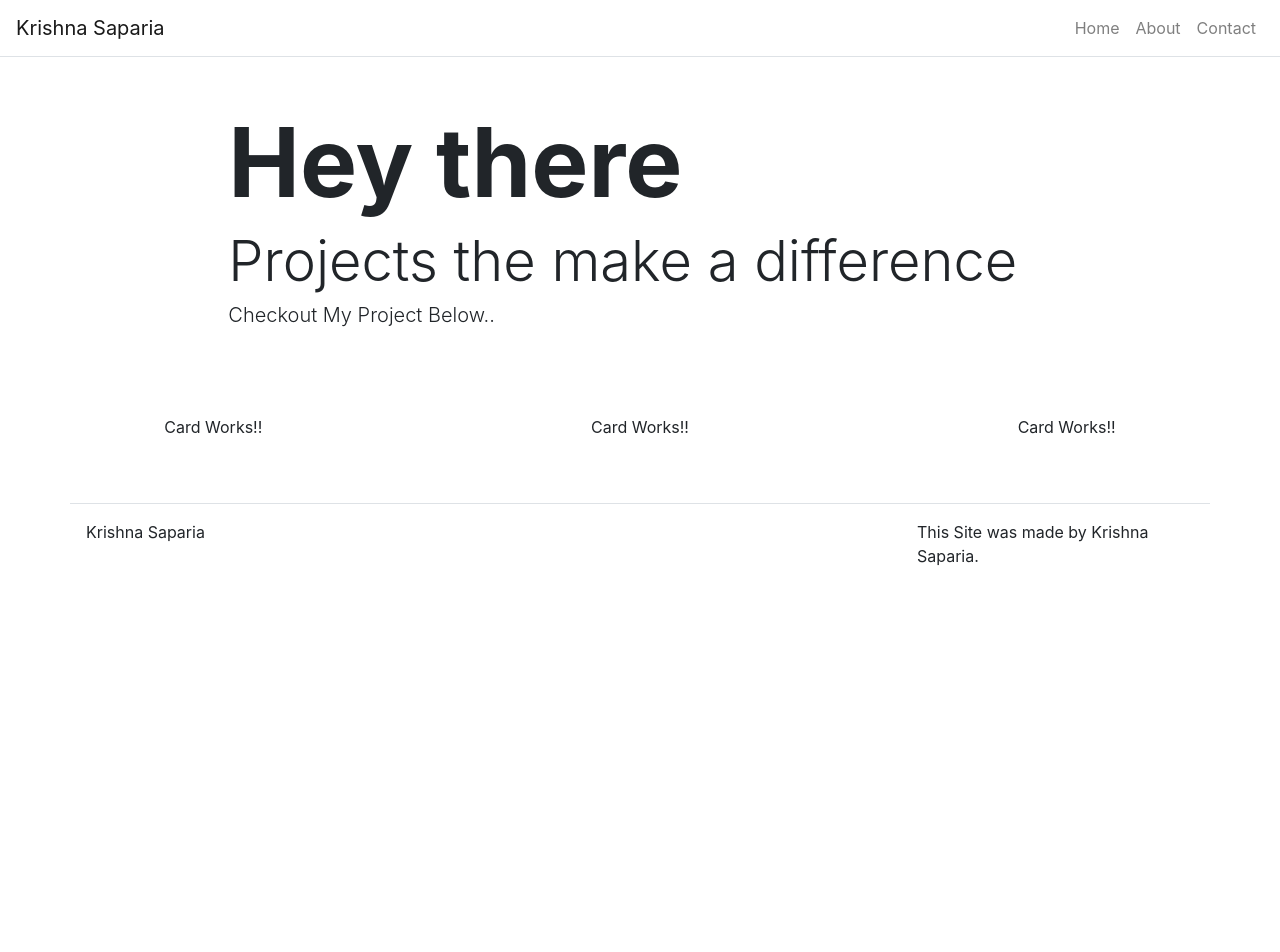
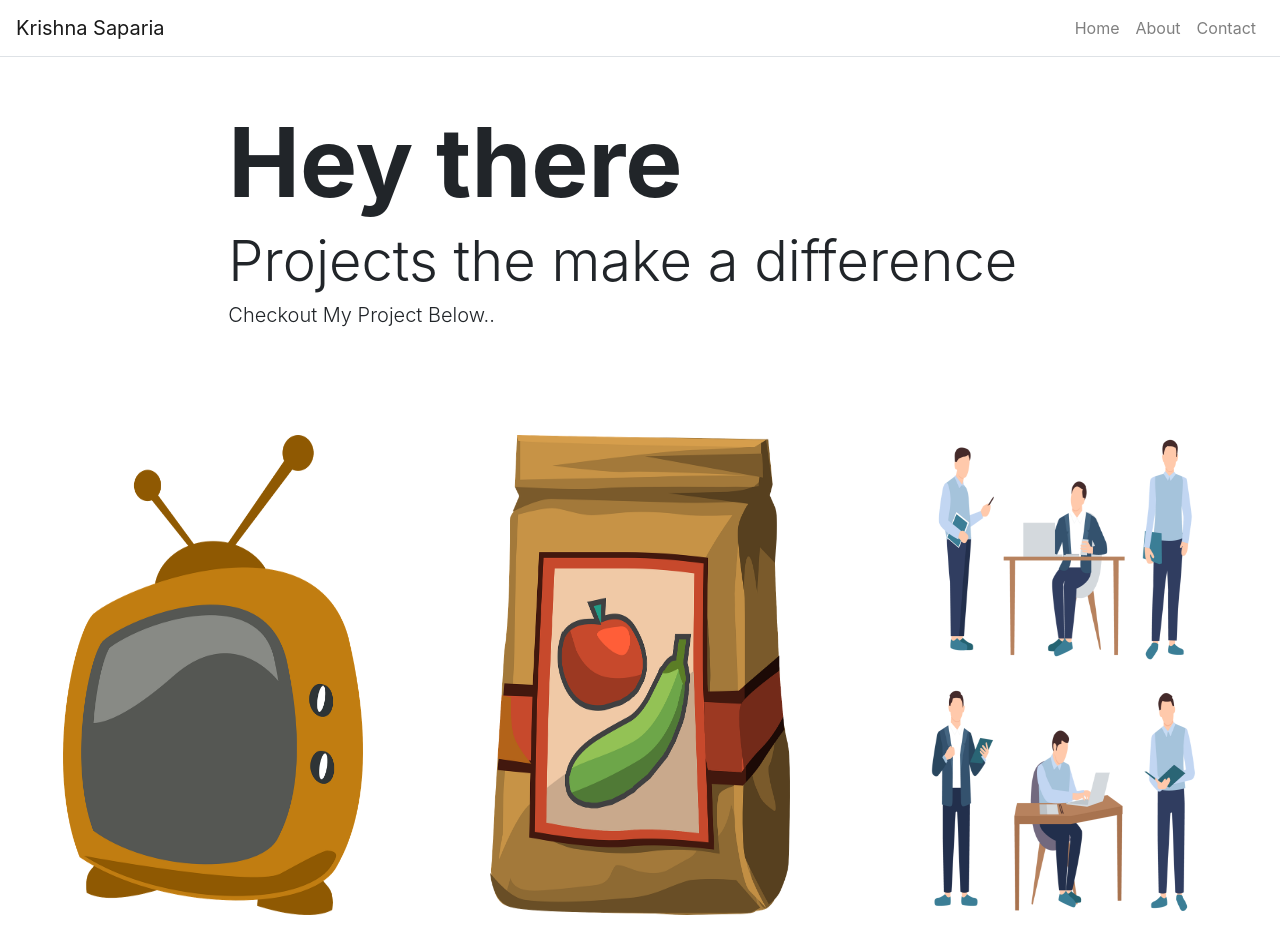
Before and after one commit to krishna-saparia/React-Portfolio, a React (Create React App) app: page / in a window 1280 px wide. Shown: the top 952 px of the page. Before the commit the page ends 800 px from the top, so only its background shows below. Built offline with nearby package versions, Linux system fonts and the light colour scheme.

Commit message:
Add project cards with image , view and title.

```diff
--- a/src/components/Card.js
+++ b/src/components/Card.js
@@ -1,8 +1,13 @@
 import React from 'react';
 
-function Card() {
+import CardInfo from './CardInfo';
+
+function Card(props) {
     return(
-        <p> Card Works!!</p>
+        <div className = "d-inline-block g-card" onClick={(e) => props.click(props.item)}>
+            <img className="g-card-image" src={props.item.imgSrc} alt={props.item.imgSrc} />
+            { props.item.selected && <CardInfo title = {props.item.title} subTitle = {props.item.subTitle} link = {props.item.link} />}
+        </div>
     )
 }
 
--- a/src/components/CardInfo.js
+++ b/src/components/CardInfo.js
@@ -0,0 +1,17 @@
+import React from 'react';
+import { useSpring , animated } from 'react-spring';
+
+function CardInfo(props){
+
+const style = useSpring({opacity: 1, from: {opacity: 0}});
+
+    return(
+        <animated.div className = "g-card-info" style={style}>
+            <p className = "g-card-title">{ props.title }</p>
+            <p className = "g-card-sub-title"> { props.subTitle }</p>
+            <a href = {props.link} target="_blank" rel="noopener noreferrer"> View </a>
+        </animated.div>
+    );
+}
+
+export default CardInfo;
--- a/src/components/Carousel.js
+++ b/src/components/Carousel.js
@@ -43,11 +43,18 @@
     }
 
     handlecardClick = (id , card) => {
+
+        console.log(id);
         // Split Operator
         let items = [...this.state.items];
 
         items[id].selected = items[id].selected ? false : true;
-
+            // if (items[id].selected){
+            //     items[id].selected = false;
+            // }
+            // else{
+            //     items[id].selected = false;
+            // }
         items.forEach (item => {
             if(item.id !== id){
                 item.selected = false;
@@ -61,7 +68,7 @@
 
     makeItems = (items) => {
         return items.map(item => {
-            return <Card item = {item} onClick={(e => this.handlecardClick(item.id , e))} key = {item.id} />
+            return <Card item = {item} click={(e => this.handlecardClick(item.id , e))} key = {item.id} />
         })
     }
 
--- a/src/index.css
+++ b/src/index.css
@@ -11,3 +11,30 @@
   font-family: source-code-pro, Menlo, Monaco, Consolas, 'Courier New',
     monospace;
 }
+
+.g-card {
+  margin: 20px;
+}
+
+.g-card-image {
+  /* border-radius: 0px; */
+  width: 300px;
+  height: 480px;
+  box-shadow: 0px 0px 3px 1px rgb(255, 255, 255);
+}
+
+.g-card-info {
+  font-size: 24px;
+  margin: 0px;
+}
+
+.g-card-title {
+  font-size: 24px;
+  margin: 0px;
+}
+
+.g-card-sub-title {
+  font-size: 16px;
+  margin: 0px;
+
+}
```
